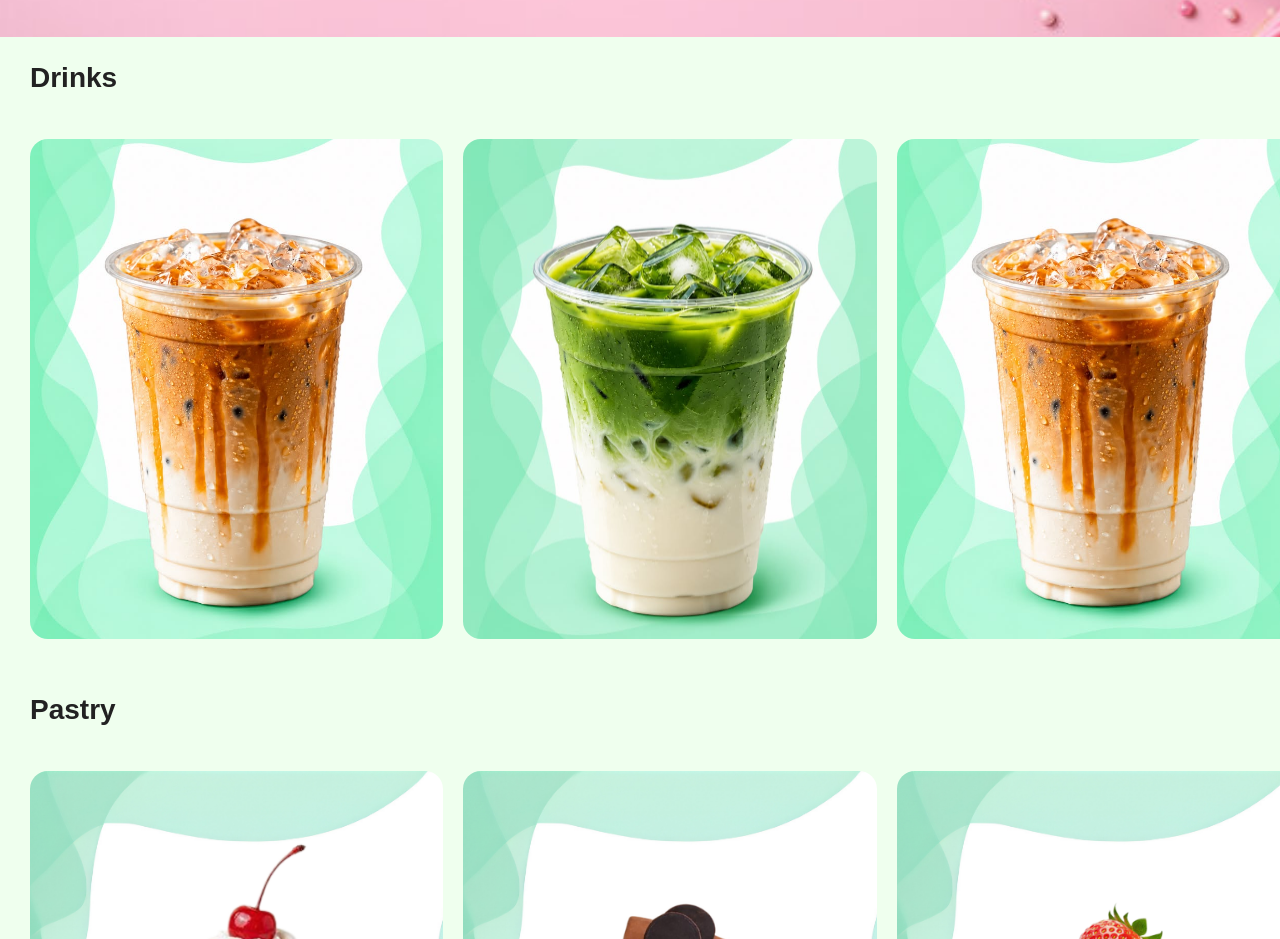
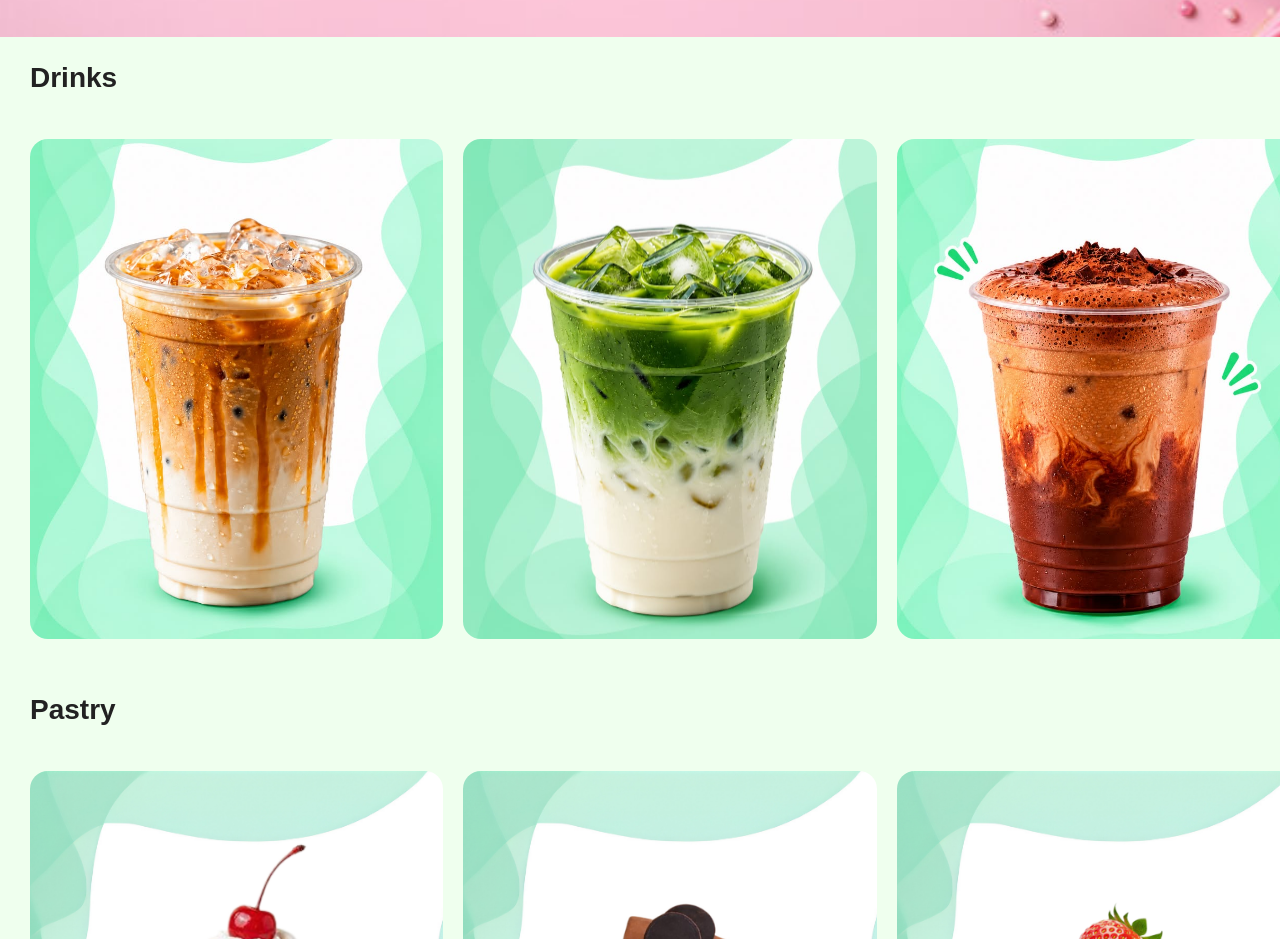
Before and after one commit to JairusCrema/CREATE-AND-SIP, a plain HTML site: page index.html in a window 1280 px wide. Shown: the part 809-1748 px from the top of the page. Drawn offline with Linux system fonts and the light colour scheme.

```diff
--- a/index.html
+++ b/index.html
@@ -954,7 +954,7 @@ document.querySelectorAll(".order-menu").forEach((orderMenu) => {
     </div>
 
     <div class="image-card">
-        <img src="mocha.jpeg" alt="Our Drinks">
+        <img src="chocolate.jpeg" alt="Our Drinks">
     </div>
 
 </section>
```
